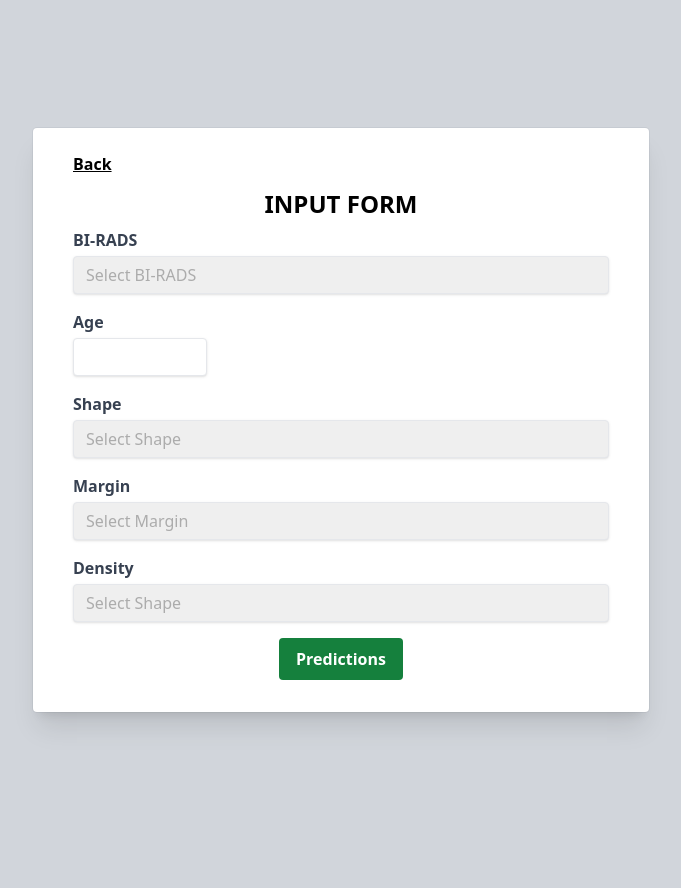
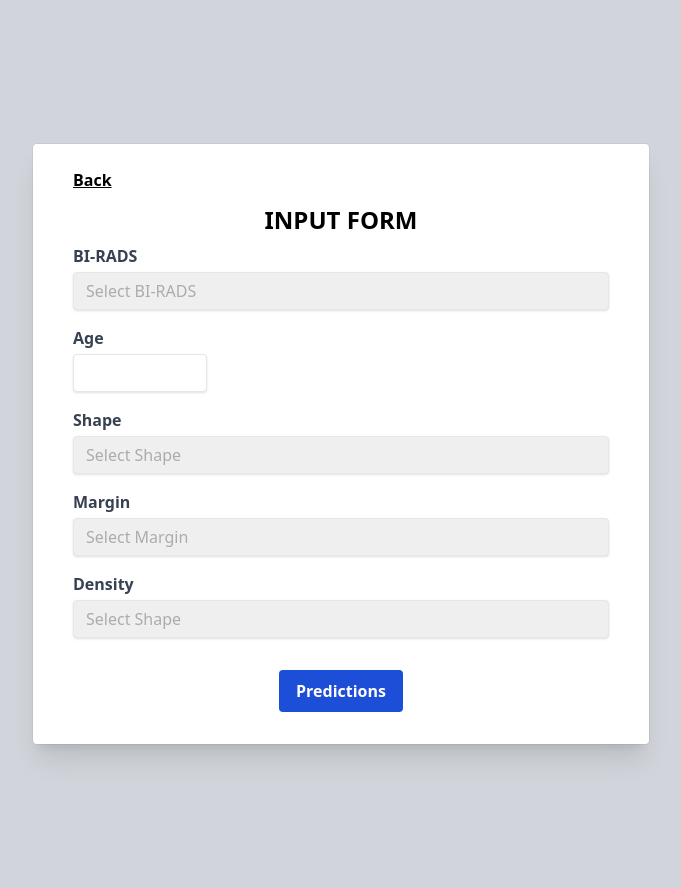
Before and after one commit to erlanig/ml-project, a Flask app: page /form in a window 1280 px wide. Shown: the whole page, without its empty margins (299-980 px from the left). Before the commit the page ends 725 px from the top, so only its background shows below. Run offline with Flask 3, Linux system fonts and the light colour scheme; parts of the project's set-up code (start-up, migrations or seed data) failed here and were passed over; some libraries are stand-ins or nearby versions.

Commit message:
bismillah beres

```diff
--- a/app.py
+++ b/app.py
@@ -3,7 +3,7 @@ from flask import Flask, render_template, request
 import pickle
 import numpy as np
 import sklearn.metrics
-knn = pickle.load(open("./static/models/mammo.pkl", "rb"))
+knn = pickle.load(open("./static/models/mammofix.pkl", "rb"))
 
 # TES
 
--- a/templates/form.html
+++ b/templates/form.html
@@ -24,7 +24,7 @@
   </head>
   <body class="font-sans bg-gray-300 text flex items-center justify-center">
     <div class="container mx-autu justify-center">
-      <div class="flex justify-center px-6 my-32">
+      <div class="flex justify-center px-6 my-36">
         <div class="md:w-1/2 bg-white rounded shadow-xl ring-1 ring-gray-900/5 px-10">
           <a href="/">
             <button class="font-bold underline mt-6 hover:text-blue-500 hover:background-white transition-all">Back</button>
@@ -67,7 +67,7 @@
                 <option value="5">Spiculated</option>
               </select>
             </div>
-            <div class="mb-4">
+            <div class="mb-8">
               <label class="block text-gray-700 font-bold mb-1" for="day"> Density </label>
               <select required id="density" name="density" class="shadow appearance-none border rounded w-full py-2 px-3 text-gray-700 leading-tight focus:outline-none focus:shadow-outline">
                 <option value="" disabled selected hidden>Select Shape</option>
@@ -78,7 +78,7 @@
               </select>
             </div>
             <div class="mb-8 text-center">
-              <input type="submit" value="Predictions" class="hover:bg-transparent bg-green-700 hover:text-green-700 font-semibold text-white py-2 px-4 border hover:border-green-700 border-transparent rounded" />
+              <input type="submit" value="Predictions" class="hover:bg-transparent bg-blue-700 hover:text-blue-700 font-semibold text-white py-2 px-4 border hover:border-green-700 border-transparent rounded" />
             </div>
           </form>
         </div>
--- a/templates/output.html
+++ b/templates/output.html
@@ -33,7 +33,7 @@
             {% endif %}
           </div>
           <div class="mb-8 text-center">
-            <a href="/form" class="hover:bg-transparent bg-green-700 hover:text-green-700 font-semibold text-white py-2 px-4 border hover:border-green-700 border-transparent rounded">Retry</a>
+            <a href="/form" class="hover:bg-transparent bg-blue-700 hover:text-blue-700 font-semibold text-white py-2 px-4 border hover:border-green-700 border-transparent rounded">Retry</a>
           </div>
         </div>
       </div>
--- a/templates/sections/hero.html
+++ b/templates/sections/hero.html
@@ -1,14 +1,14 @@
 <header class="hero">
   <div class="overlay flex items-center justify-center">
     <div class="container px-10 text-white lg:w-3/4">
-      <h1 class="text-center text-5xl lg:text-8xl">Web-Based Prediction of Benign and Malignant Mammography Masses Using the KNN Algorithm</h1>
+      <h1 class="text-center text-5xl lg:text-7xl">Web-Based Prediction of Benign and Malignant Mammography Masses Using the KNN Algorithm</h1>
       <p class="text-center text-xl lg:text-2xl mt-10">
         Mammography is the most effective method for breast cancer screening available today. However, the low positive predictive value of breast biopsy resulting from mammogram interpretation leads to approximately 70% unnecessary
         biopsies with benign outcomes.
       </p>
       <p class="text-center text-xl lg:text-2xl mt-8">Based on predictions, users can find out the mammography mass from the input entered by the user.</p>
       <div class="flex items-center justify-center mt-10">
-        <a href="/form" class="bg-gray-100 text-gray-900 hover:bg-green-700 hover:text-white font-bold py-4 px-8 rounded text-xl transition-all">Get Started</a>
+        <a href="/form" class="bg-gray-100 text-gray-900 hover:bg-blue-700 hover:text-white font-bold py-4 px-8 rounded text-xl transition-all">Get Started</a>
       </div>
 
       <div class="mt-12">
```
Also changed, not shown: 2 other files.
